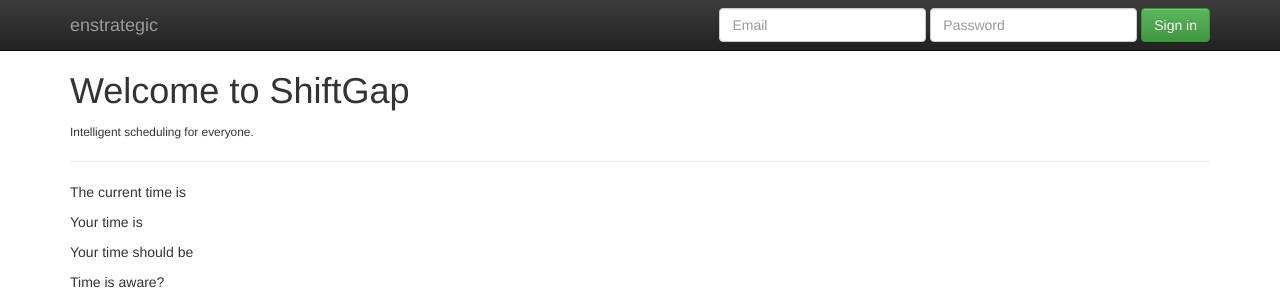
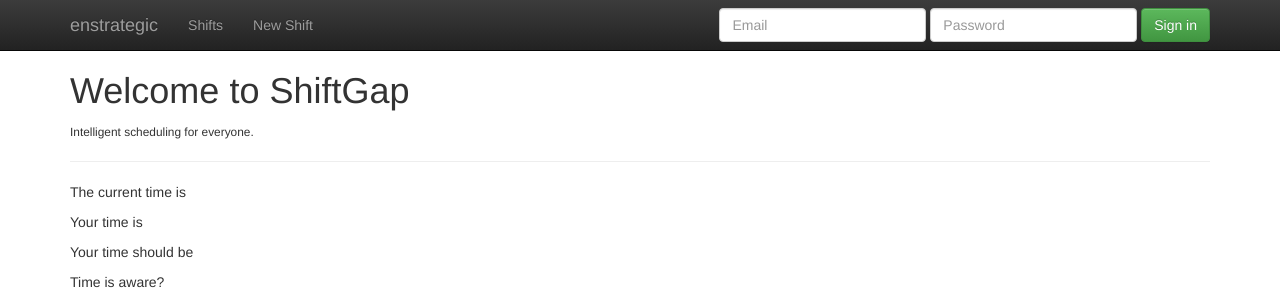
Before and after one commit to aquaristar/ShiftGap, a Django app: template apps/ui/templates/welcome.html in a window 1280 px wide. Shown: the top 300 px of the page. Run offline with Django 3.2, Linux system fonts and the light colour scheme; the template is opened without the code that fills it, so the values that code supplies are empty; some libraries are stand-ins or nearby versions.

Commit message:
navbar and missing arrow from reqs

```diff
--- a/apps/ui/context_processors.py
+++ b/apps/ui/context_processors.py
@@ -1,5 +1,4 @@
 from os import environ
-import datetime
 import arrow
 
 from django.utils import timezone
--- a/apps/ui/templates/_navbar.html
+++ b/apps/ui/templates/_navbar.html
@@ -1,3 +1,4 @@
+{% load i18n %}
 <div class="navbar navbar-inverse navbar-fixed-top" role="navigation">
     <div class="container">
         <div class="navbar-header">
@@ -10,6 +11,10 @@
             <a class="navbar-brand" href="{% url 'home' %}">enstrategic</a>
         </div>
         <div class="navbar-collapse collapse">
+            <ul class="nav navbar-nav">
+                <li><a href="{% url 'shifts:shift_list' %}">{% trans "Shifts" %}</a></li>
+                <li><a href="{% url 'shifts:shift_create' %}">{% trans "New Shift" %}</a></li>
+            </ul>
             <form class="navbar-form navbar-right" role="form" action="{% url 'account_login' %}" method="POST">
                 {% csrf_token %}
                 <div class="form-group">
--- a/requirements.txt
+++ b/requirements.txt
@@ -11,6 +11,7 @@
 django-allauth==0.19.0
 django-timezone-field==1.1
 django-braces==1.4.0
+arrow==0.4.4
 
 # testing
 model-mommy
```
